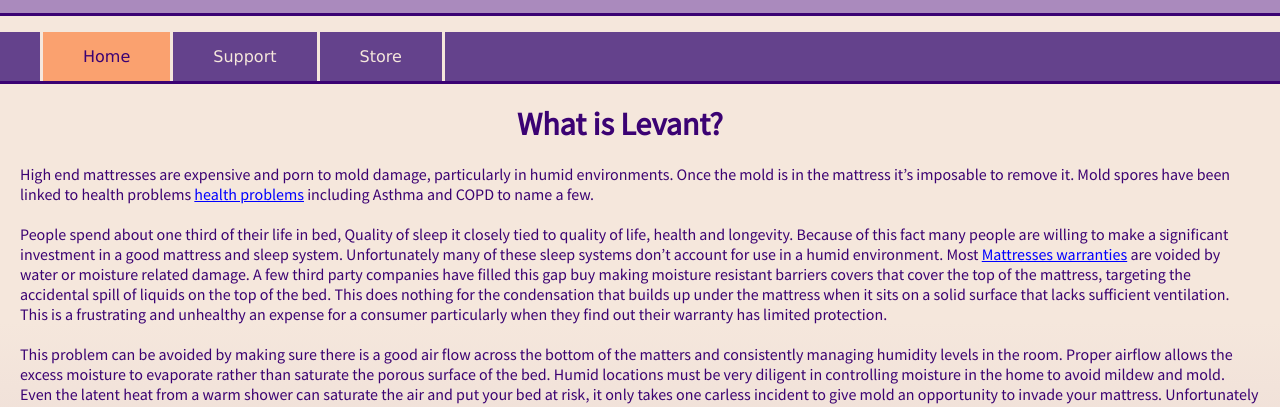
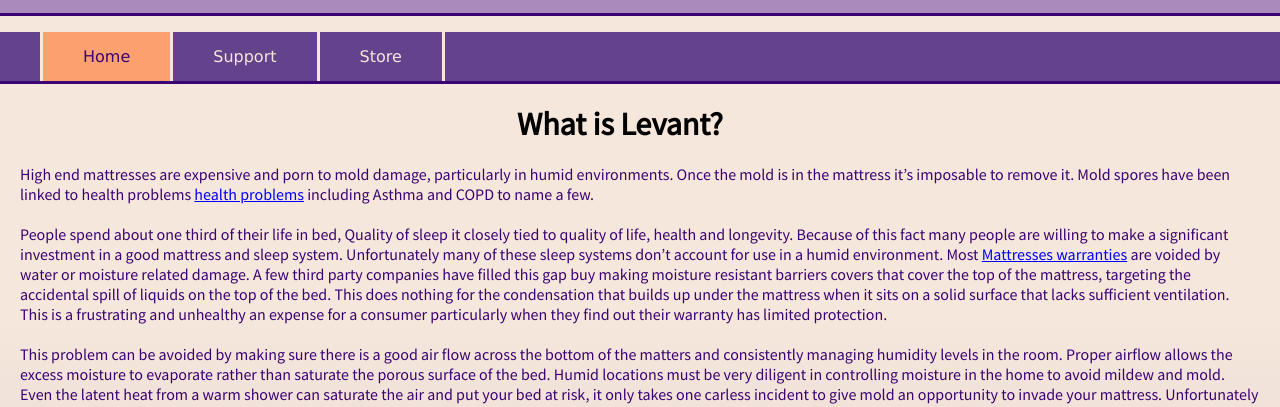
Before and after one commit to Rogerrch/04_cssIntro, a plain HTML site: page index.html in a window 1280 px wide. Shown: the part 348-755 px from the top of the page. Drawn offline with Linux system fonts and the light colour scheme.

Commit message:
resolving diff

```diff
--- a/americanZephyr.css
+++ b/americanZephyr.css
@@ -32,7 +32,7 @@
     justify-content: center;
     margin: 20px;
     padding-right: 40px;
-    color: #3B0273;
+
 }
 
 p {
```
